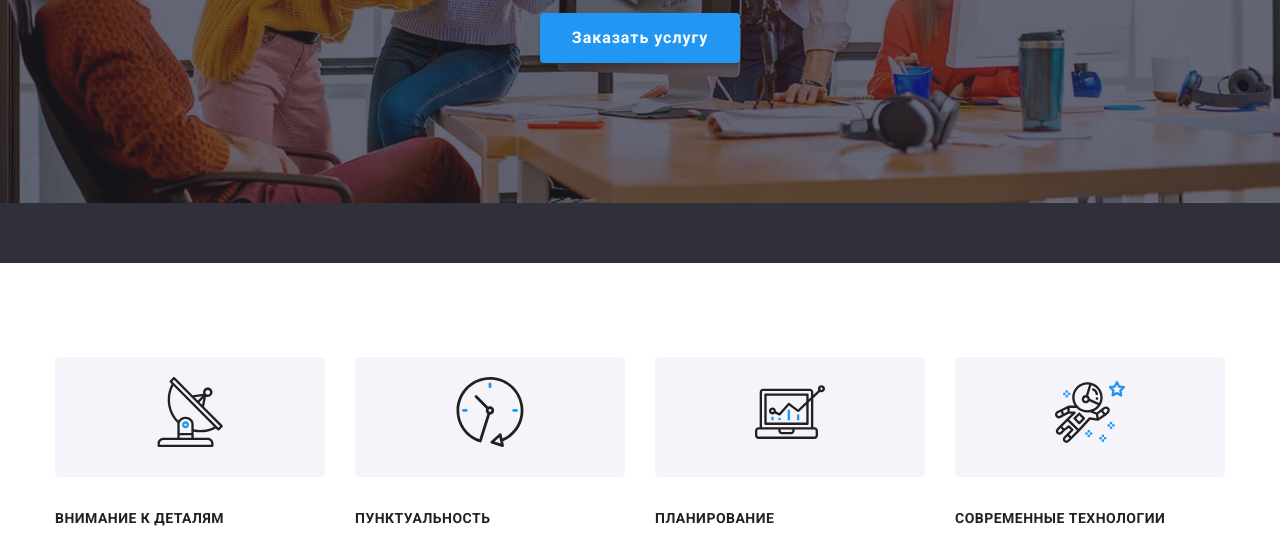
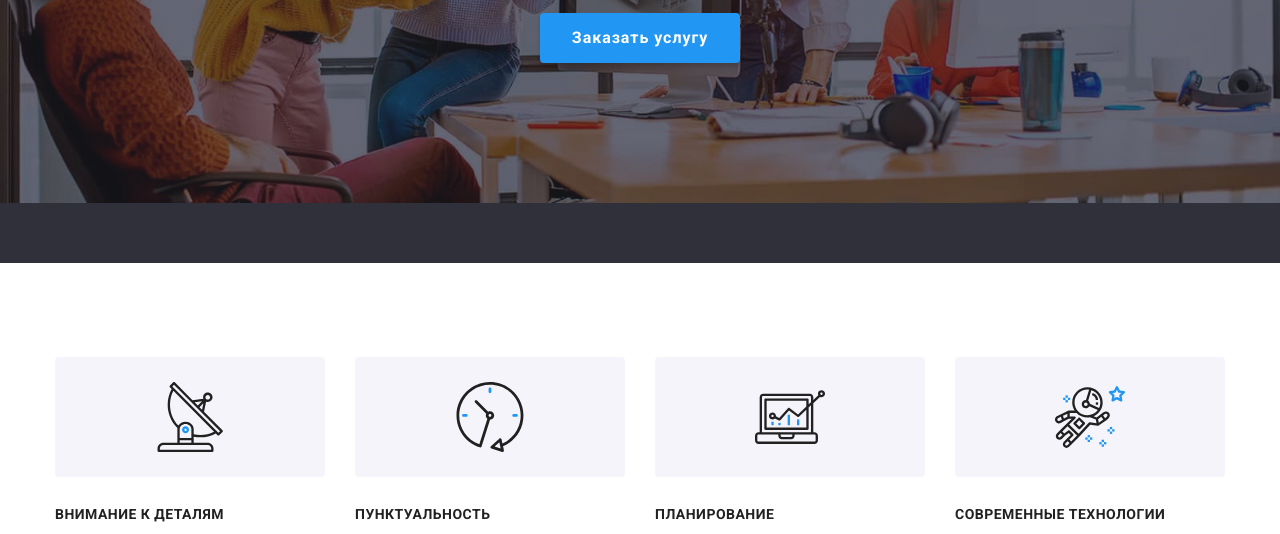
Before and after one commit to Hostess27/goit-markup-hw-04, a plain HTML site: page index.html in a window 1280 px wide. Shown: the part 418-952 px from the top of the page. Drawn offline with nearby package versions, Linux system fonts and the light colour scheme.

Commit message:
Правки-ДЗ-3

```diff
--- a/css/styles.css
+++ b/css/styles.css
@@ -88,11 +88,7 @@ img {
 }
 
 svg {
-    max-width: 100%;
-    height: auto;
-    display: block;
-    margin-left: auto;
-    margin-right: auto;
+    display: inline-block;
 }
 
 .visually-hidden {
@@ -293,6 +289,7 @@ svg {
     width: 44px;
     height: 44px;
     align-items: center;
+    justify-content: center;
     border-radius: 50%;
 
     background-color: rgba(255, 255, 255, 0.1);
@@ -355,7 +352,6 @@ svg {
 
 .feature-list {
     display: flex;
-    width: 270px;
 }
 
 .section.feature-section {
@@ -371,13 +367,14 @@ svg {
 }
 
 .line-icon {
-    display: inline-block;
-    width: 270px;
-    height: 120px;
-    width: 270px;
+    display: flex;
+    width: 100%;
     height: 120px;
     background-color: var(--title-background-color);
     border-radius: 4px;
+
+    align-items: center;
+    justify-content: center;
 
     padding: 20px 100px;
     margin-bottom: 30px;
@@ -390,9 +387,7 @@ svg {
     font-weight: 700;
     text-transform: uppercase;
 
-    margin-top: 0;
     margin-bottom: 10px;
-    min-width: 270px;
 }
 .section-info {
     font-size: 14px;
@@ -480,8 +475,6 @@ svg {
 
 .social-team-list {
     display: flex;
-    align-items: center;
-    justify-content: center;
 }
 
 .social-team-link {
@@ -489,6 +482,8 @@ svg {
     width: 44px;
     height: 44px;
     border-radius: 50%;
+    justify-content: center;
+    align-items: center;
 }
 
 .social-team-list .social-team-link .social-team-icon {
@@ -528,6 +523,7 @@ svg {
     border: 1px solid var(--blue-gray);
     width: 170px;
     height: 92px;
+    justify-content: center;
     align-items: center;
     border-radius: 4px;
 
```
